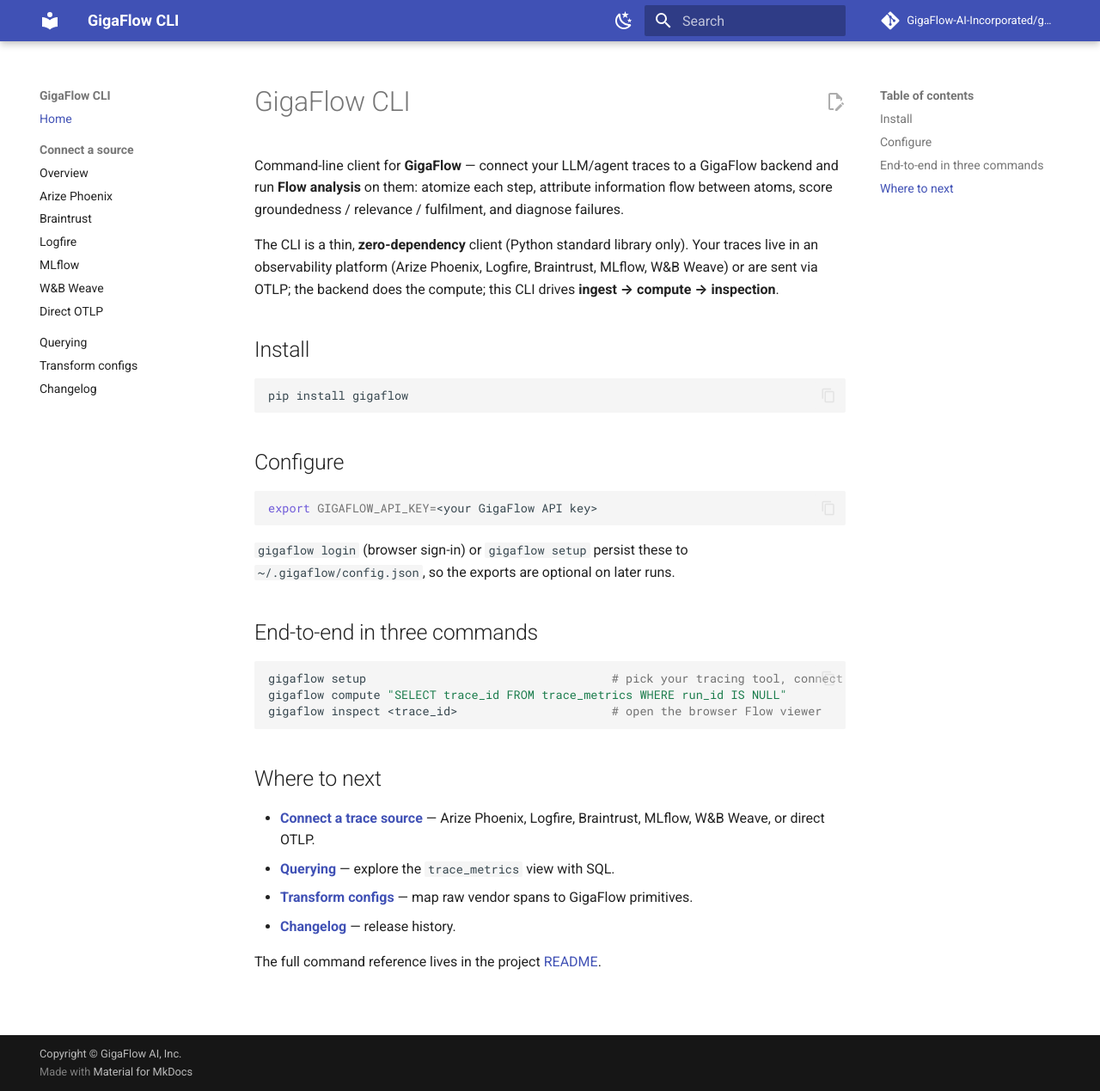
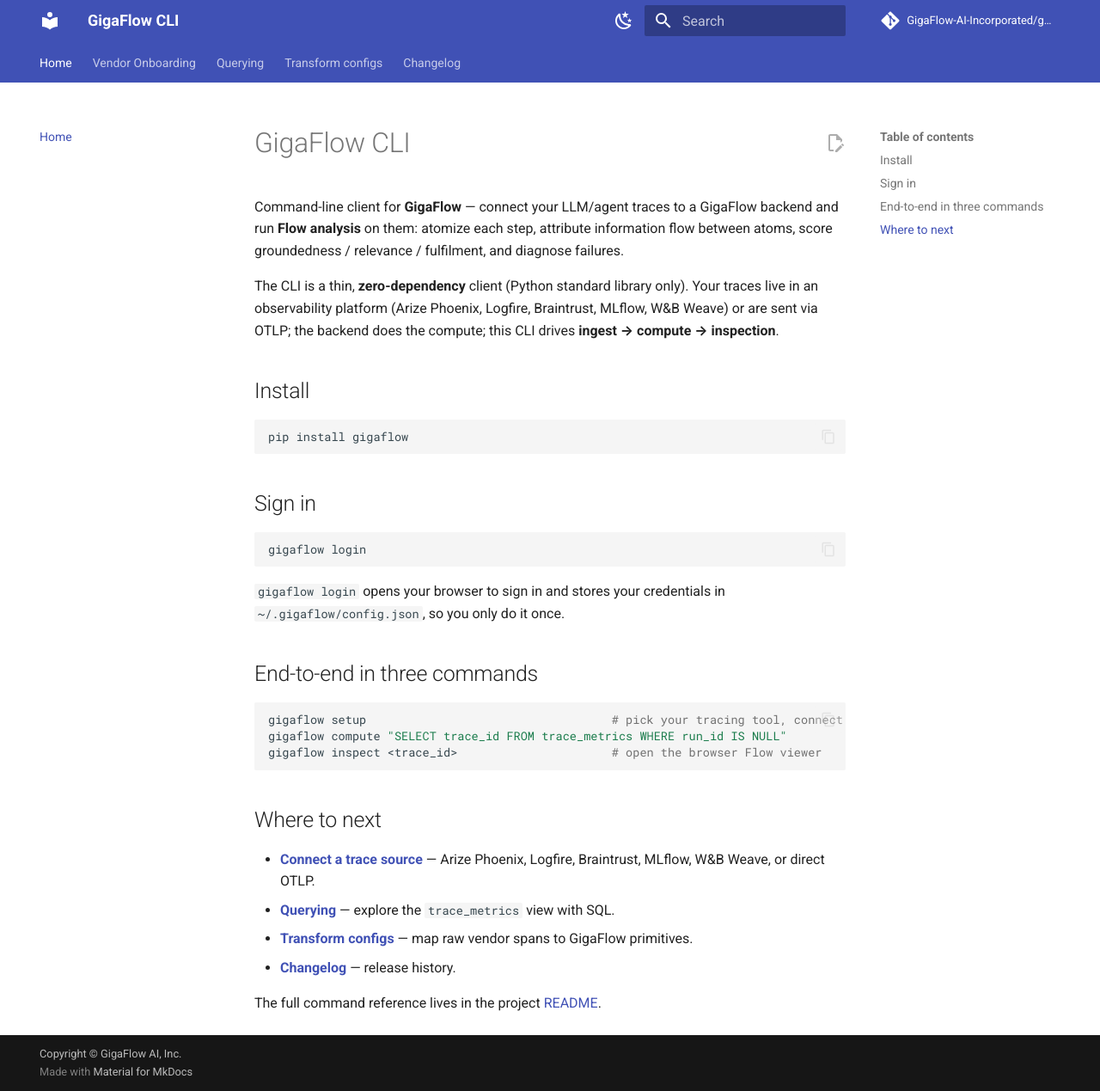
Before and after one commit to GigaFlow-AI-Incorporated/gigaflow-sdk, an MkDocs documentation site: the page built from docs/index.md, in a window 1280 px wide and 1269 px high. Shown: the whole window at 86% size. Built offline with MkDocs 1.6.1 and Material for MkDocs 9.7.7, drawn with Linux system fonts in a browser that asks for light colours; comment, search, counter and statistics services are not loaded.

Commit message:
docs: lead onboarding with `gigaflow login`; group vendors under Vendor Onboarding nav
Onboarding now points users at `gigaflow login` (browser sign-in) as the way to
get access instead of exporting GIGAFLOW_API_KEY:
- README "Configure the backend + key" → "Sign in" (login first; OpenAI key kept
  for compute; backend-url note retained).
- docs/index.md "Configure" → "Sign in" with `gigaflow login`.

GIGAFLOW_API_KEY is unchanged in code and in the raw-API curl examples (it remains
a supported fallback) — only the onboarding intro stops leading with it.

Nav: rename the "Connect a source" group to "Vendor Onboarding" and enable
navigation.tabs so the vendor pages nest under their own tab instead of rendering
at the same level as the reference pages. Validated with `mkdocs build --strict`.

Co-Authored-By: Claude Opus 4.8 (1M context) <noreply@anthropic.com>

````diff
--- a/docs/index.md
+++ b/docs/index.md
@@ -16,14 +16,14 @@ drives **ingest → compute → inspection**.
 pip install gigaflow
 ```
 
-## Configure
+## Sign in
 
 ```bash
-export GIGAFLOW_API_KEY=<your GigaFlow API key>
+gigaflow login
 ```
 
-`gigaflow login` (browser sign-in) or `gigaflow setup` persist these to
-`~/.gigaflow/config.json`, so the exports are optional on later runs.
+`gigaflow login` opens your browser to sign in and stores your credentials in
+`~/.gigaflow/config.json`, so you only do it once.
 
 ## End-to-end in three commands
 
--- a/mkdocs.yml
+++ b/mkdocs.yml
@@ -13,6 +13,7 @@ copyright: Copyright &copy; GigaFlow AI, Inc.
 theme:
   name: material
   features:
+    - navigation.tabs
     - navigation.sections
     - navigation.top
     - navigation.instant
@@ -37,7 +38,7 @@ theme:
 
 nav:
   - Home: index.md
-  - Connect a source:
+  - Vendor Onboarding:
       - Overview: sources/README.md
       - Arize Phoenix: sources/arize-phoenix.md
       - Braintrust: sources/braintrust.md
````
Also changed, not shown: README.md (+14 -13 lines).
